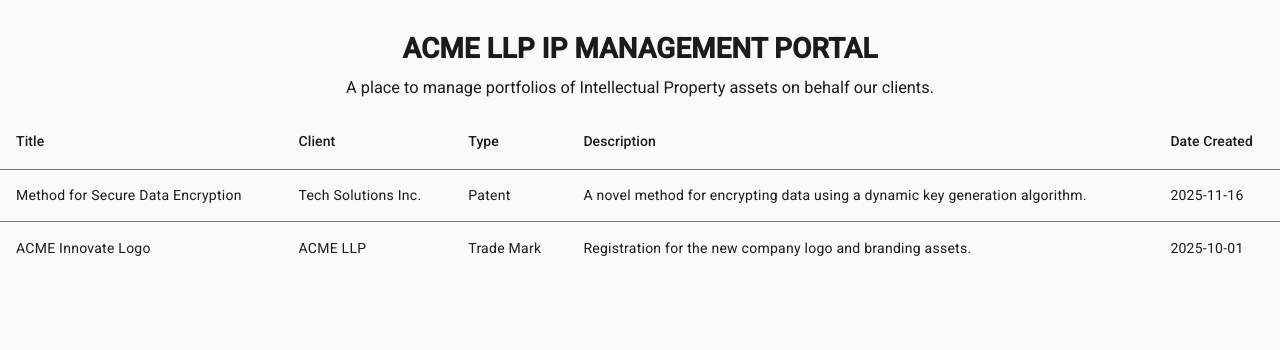
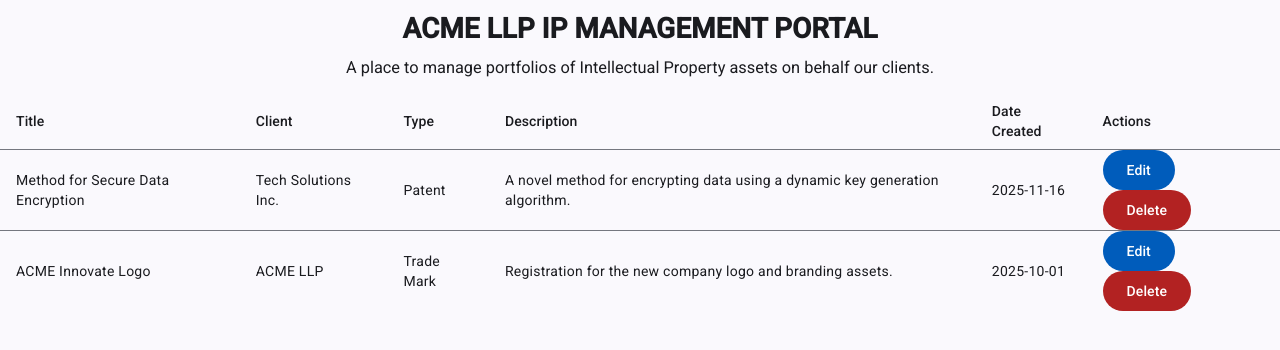
Before and after one commit to JC-JobInterviews/potter_clarkson, an Angular app in the folder potter.client/: page / in a window 1280 px wide. Shown: the top 350 px of the page. Built offline with nearby package versions, Linux system fonts and the light colour scheme.

Commit message:
buttons added (#35)

```diff
--- a/potter.client/src/app/app.css
+++ b/potter.client/src/app/app.css
@@ -1,14 +1,4 @@
-:host {
-    max-width: 1280px;
-    padding: 2rem;
-    text-align: center;
+.custom-green-button {
+  background-color: firebrick !important;
+  color: white; /* Ensure text is readable */
 }
-
-th, td {
-    padding-left: 1rem;
-    padding-right: 1rem;
-}
-
-table {
-    margin: 0 auto;
-}
--- a/potter.client/src/app/app.html
+++ b/potter.client/src/app/app.html
@@ -1,4 +1,4 @@
-<div class="typography-example-container">
+<div class="typography-example-container" style="text-align: center;">
   <h1 class="mat-headline">ACME LLP IP MANAGEMENT PORTAL</h1>
   <h3 class="mat-subheading-1" style="font-weight: 400;">
     A place to manage portfolios of Intellectual Property assets on behalf our clients.
@@ -28,6 +28,13 @@
     <th mat-header-cell *matHeaderCellDef> Date Created </th>
     <td mat-cell *matCellDef="let element"> {{element.dateCreated | date:'yyyy-MM-dd'}} </td>
   </ng-container>
+  <ng-container matColumnDef="actions">
+    <th mat-header-cell *matHeaderCellDef> Actions </th>
+    <td mat-cell *matCellDef="let element">
+      <button matButton="filled" (click)="onEdit(element)" aria-label="Edit asset" style="margin-right: 10px;">Edit</button>
+      <button matButton="filled" class="custom-green-button" (click)="onDelete(element)" aria-label="Delete asset">Delete</button>
+    </td>
+  </ng-container>
   <tr mat-header-row *matHeaderRowDef="displayedColumns"></tr>
   <tr mat-row *matRowDef="let row; columns: displayedColumns;"></tr>
 </table>
--- a/potter.client/src/app/app.ts
+++ b/potter.client/src/app/app.ts
@@ -14,16 +14,15 @@
   imports: [MatButtonModule, MatTableModule, CommonModule],
 })
 export class App implements OnInit {
-  // The columns we want to display, in order
-  displayedColumns: (keyof IntellectualPropertyAsset)[] = [
+  displayedColumns: (keyof IntellectualPropertyAsset | 'actions')[] = [
     'title',
     'client',
     'type',
     'description',
-    'dateCreated'
+    'dateCreated',
+    'actions'
   ];
 
-  // Use the imported data source
   dataSource: IntellectualPropertyAsset[] = MOCK_IP_ASSETS;
 
   constructor(private http: HttpClient) {}
@@ -44,4 +43,14 @@
   // }
 
   // protected readonly title = signal('potter.client');
+
+  onEdit(asset: IntellectualPropertyAsset): void {
+    console.log('Edit clicked for:', asset.internalReference);
+    alert(`Editing asset: ${asset.title}`);
+  }
+
+  onDelete(asset: IntellectualPropertyAsset): void {
+    console.log('Delete clicked for:', asset.internalReference);
+    alert(`Deleting asset: ${asset.title}`);
+  }
 }
```
